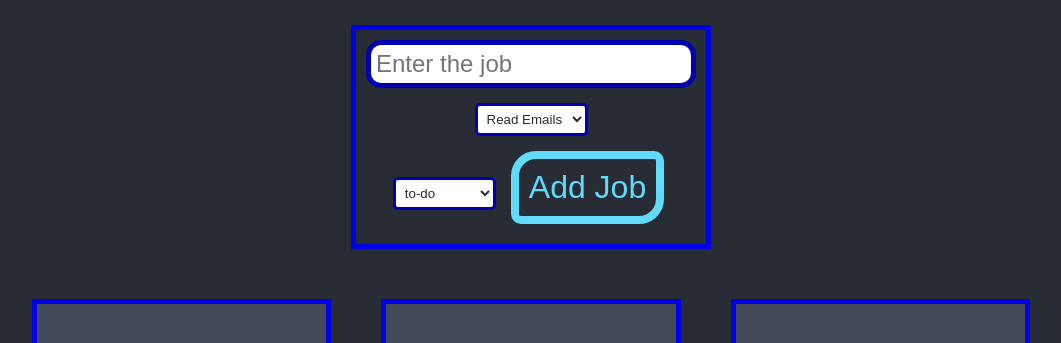
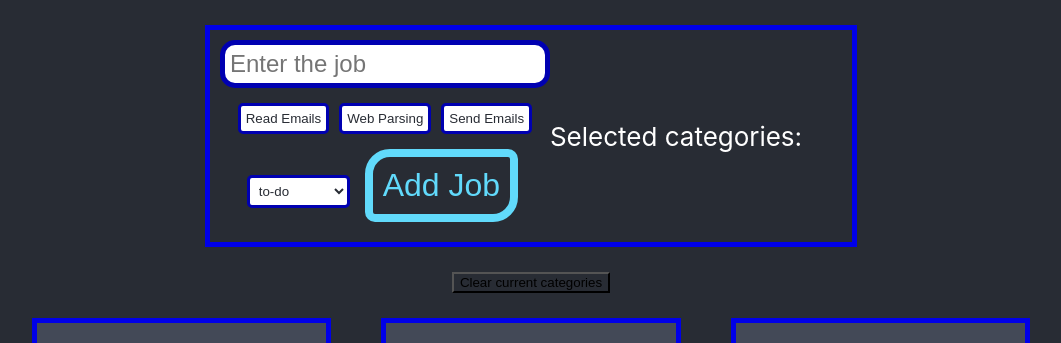
Before and after one commit to Ifath-Chowdhury/React-Coding-Activities, a React (Create React App) app in the folder job-management-app/: page / in a window 1280 px wide. Shown: the top 343 px of the page, without its empty margins (109-1170 px from the left). Built offline with nearby package versions, Linux system fonts and the light colour scheme.

Commit message:
Implemented functionality for selecting multiple categories

```diff
--- a/job-management-app/src/App.js
+++ b/job-management-app/src/App.js
@@ -8,14 +8,14 @@ import Done from './done.jpg';
 
 function App() {
   const [jobs, setJobs] = useState([
-    { id: 1, name: 'Email Extractor', category: 'Read Emails', status: 'to-do' },
-    { id: 2, name: 'Data Analyzer', category: 'Web Parsing', status: 'in-progress' },
-    { id: 3, name: 'Report Generator', category: 'Send Emails', status: 'done' }
+    { id: 1, name: 'Email Extractor', category: ['Read Emails'], status: 'to-do' },
+    { id: 2, name: 'Data Analyzer', category: ['Web Parsing'], status: 'in-progress' },
+    { id: 3, name: 'Report Generator', category: ['Send Emails'], status: 'done' }
   ]);
 
   const [jobDetails, setJobDetails] = useState({
     title: '',
-    category: '',
+    category: [],
     status: 'to-do'
   })
 
@@ -46,6 +46,21 @@ function App() {
     }
   }
 
+  const handleCategoryChange = (category) => {
+    // Implement category change functionality
+
+    // Remove category from jobDetails.category array if already selected
+
+    // add to jobDetails.category array if not selected
+
+    setJobDetails({title: jobDetails.title, category: [...jobDetails.category, category], status: jobDetails.status});
+  }
+
+  const clearCategories = () => {
+    //set jobDetails.category to 0
+    setJobDetails({title: jobDetails.title, category: [], status: jobDetails.status})
+  }
+
   const addJob = (e) => {
     //Add job functionality
     e.preventDefault();
@@ -54,7 +69,7 @@ function App() {
     if (!error) {
       setSuccess('Job has been added successfully!')
       // Log jobDetails to console
-      setJobDetails({title: e.target.newName.value, category: e.target.newCategory.value, status: e.target.newStatus.value});
+      setJobDetails({title: e.target.newName.value, category: jobDetails.category, status: e.target.newStatus.value});
       console.log(jobDetails);
       setJobs([...jobs, {id: (jobs.length + 1), name: e.target.newName.value, category: jobDetails.category, status: jobDetails.status}]);
     } else {
@@ -65,7 +80,8 @@ function App() {
   return (
     <div className="App">
       <header className="App-header">
-        <JobForm onAddJob={addJob} onInputChange={handleInputChange}/>
+        <JobForm onAddJob={addJob} onInputChange={handleInputChange} onCategoryToggle={handleCategoryChange} jobDetails={jobDetails}/>
+        <button onClick={clearCategories}>Clear current categories</button>
         {error && <p>{error}</p>}
         {success && <p>{success}</p>}
       </header>
--- a/job-management-app/src/appForm.css
+++ b/job-management-app/src/appForm.css
@@ -40,6 +40,15 @@
   background-color: white;
 }
 
+.tag:active, .tag:focus {
+  border-radius: 5px;
+  padding: 5px;
+  margin: 5px;
+  color: #282c34;
+  border: 3px solid rgb(0, 0, 177);
+  background-color: rgb(169, 246, 255);
+}
+
 .job-status {
   /* Add styles for the job status dropdown */
   border-radius: 5px;
--- a/job-management-app/src/jobForm.js
+++ b/job-management-app/src/jobForm.js
@@ -1,8 +1,9 @@
 import React from 'react';
 import './appForm.css';
 
-const JobForm = ({ onAddJob, onInputChange }) => {
+const JobForm = ({ onAddJob, onInputChange, onCategoryToggle, jobDetails }) => {
   const categories = ['Read Emails', 'Web Parsing', 'Send Emails'];
+  console.log(categories);
   const statuses = ['to-do', 'in-progress', 'done'];
 
   return (
@@ -10,12 +11,10 @@ const JobForm = ({ onAddJob, onInputChange }) => {
       <form method='post' onSubmit={onAddJob}>
         <input type="text" className="bot-input" placeholder="Enter the job" name='newName' onChange={onInputChange}/>
 
-        <div className="form-details">
-          <select className='job-status' name='newCategory' onChange={onInputChange}>
-            {categories.map(category => (
-              <option key={category} value={category}>{category}</option>
+        <div className="form-details" onChange={onInputChange}>
+          {categories.map(category => (
+            <button type="button" className='tag' key={category} value={category} onClick={() => onCategoryToggle(category)}>{category}</button>
             ))}
-          </select>
 
           {/*<div className="bottom-line">
                 <button className='tag'>Read Emails</button>
@@ -36,6 +35,13 @@ const JobForm = ({ onAddJob, onInputChange }) => {
 
         <button type='submit' className='submit-data'>Add Job</button>
       </form>
+
+      <p>Selected categories:</p>
+      <ul>
+        {jobDetails.category.map((category) => (
+          <li>{category}</li>
+        ))}
+      </ul>
     </div>
   );
 };
```
